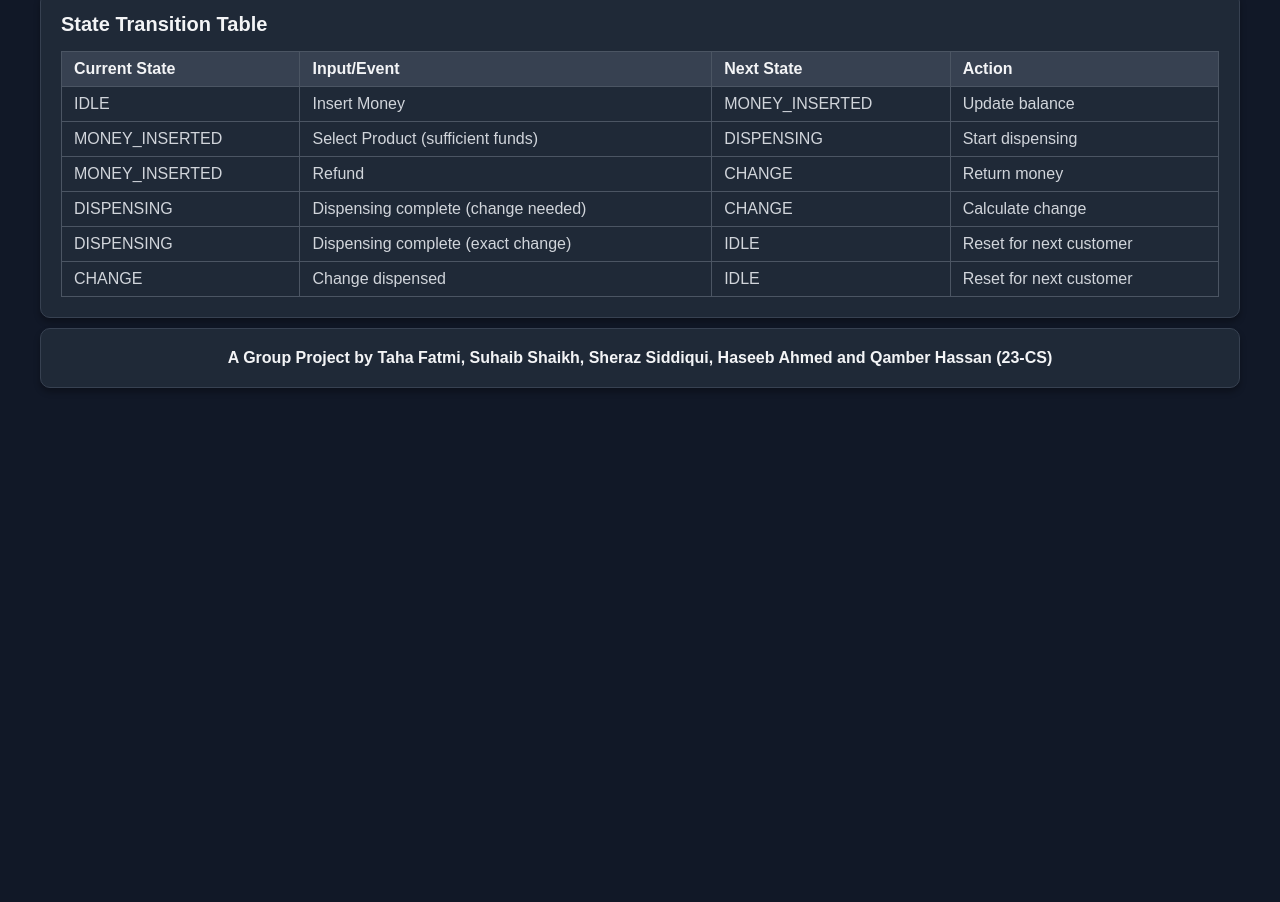
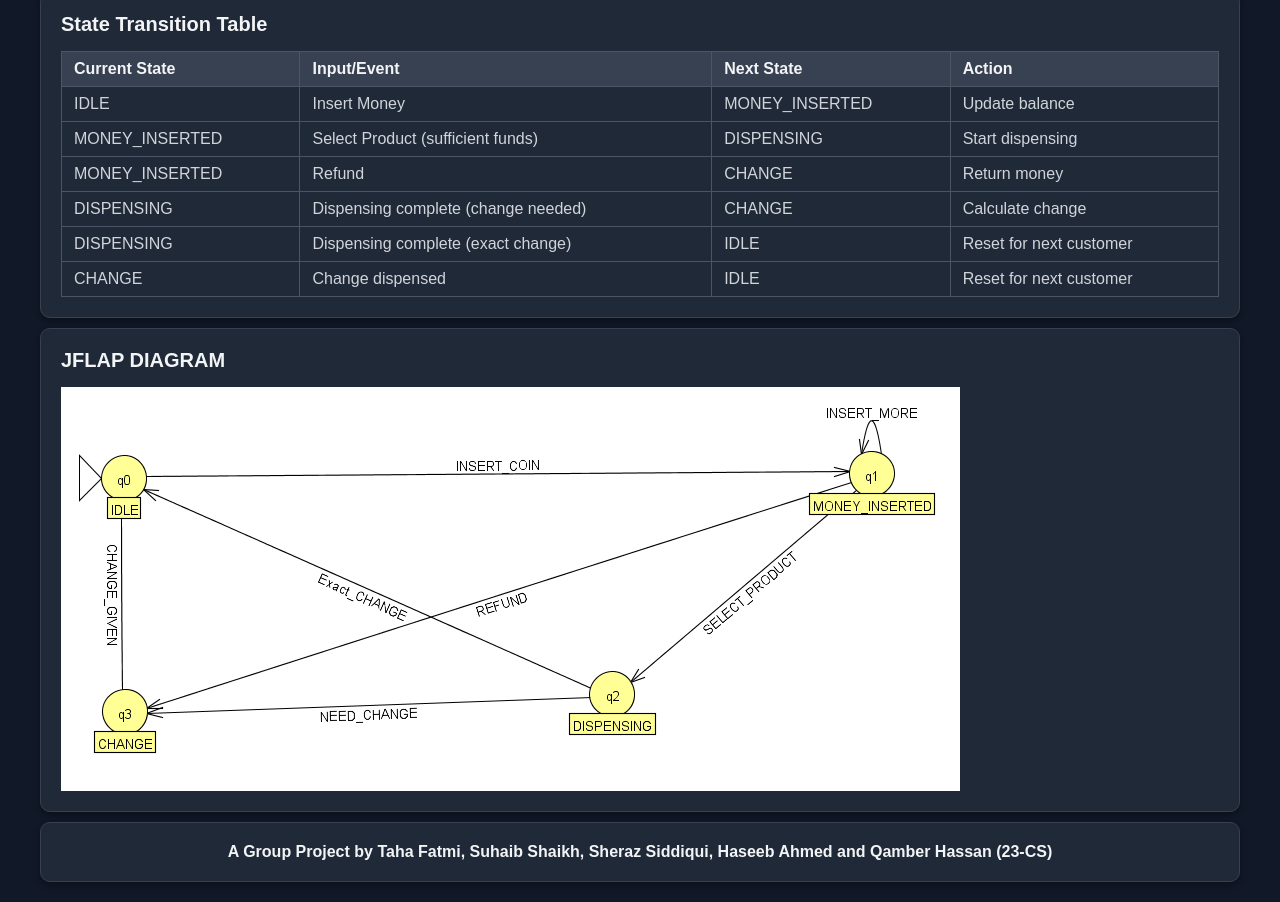
Before and after one commit to tahafatmi1/Vending-Machine-Automata, a plain HTML site: page index.html in a window 1280 px wide. Shown: the part 730-1632 px from the top of the page. Before the commit the page ends 1138 px from the top, so only its background shows below. Drawn offline with Linux system fonts and the light colour scheme.

Commit message:
Added vending-machine image and updated UI logic

```diff
--- a/index.html
+++ b/index.html
@@ -61,6 +61,15 @@
             align-items: center;
 
         }
+        .card-img {
+            max-width: 100%;
+            height: auto;
+            object-fit: contain;
+            display: flex;
+            justify-content: center;
+            align-items: center;
+        }
+
 
         /* State Diagram */
         .state-diagram {
@@ -397,6 +406,11 @@
                 </tbody>
             </table>
         </div>
+        <div class="card">
+            <h2>JFLAP DIAGRAM</h2>
+
+            <img src="Jflap diagram.png" alt="" class="card-img">
+        </div>
          <div class="card">
             <h4> A Group Project by Taha Fatmi, Suhaib Shaikh, Sheraz Siddiqui, Haseeb Ahmed and Qamber Hassan (23-CS) </h4>
 
```
Also changed, not shown: Jflap diagram.png (added).
